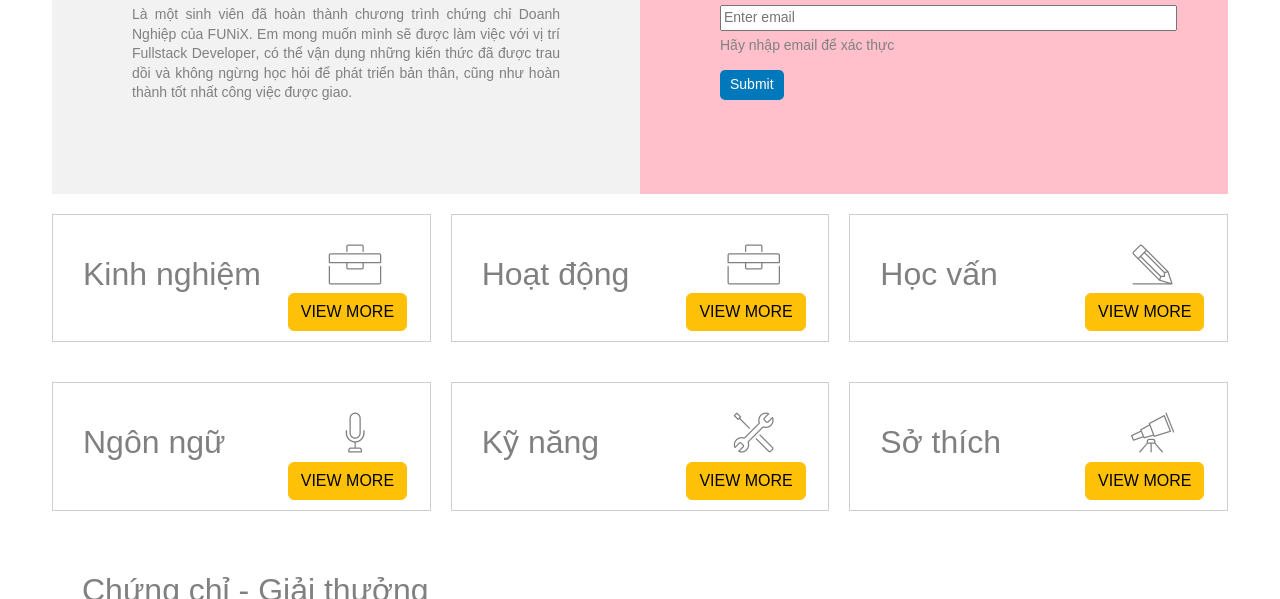
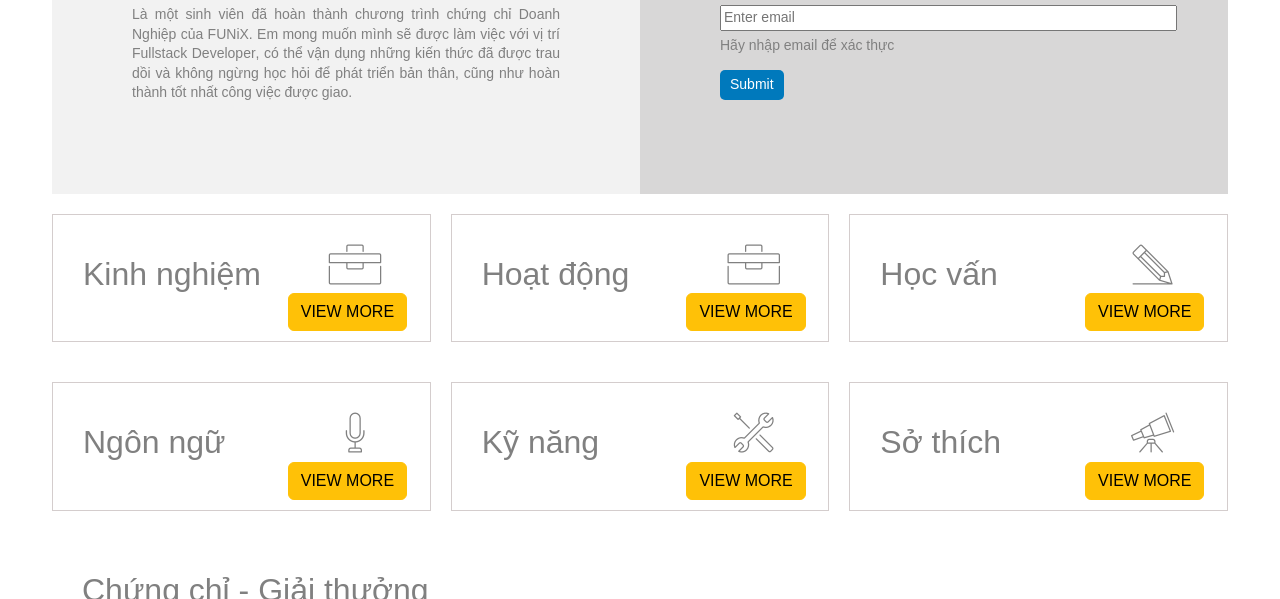
Before and after one commit to hienlethithanh/CV.github.io, a plain HTML site: page index.html in a window 1280 px wide. Shown: the part 501-1100 px from the top of the page. Drawn offline with nearby package versions, Linux system fonts and the light colour scheme.

Commit message:
Update style.css

```diff
--- a/css/style.css
+++ b/css/style.css
@@ -164,7 +164,7 @@ strong {
 
 #personal-info {
   padding-left: 80px;
-  background-color: pink;
+  background-color: #d8d7d7;
 }
 
 #personal-info ul {
```
